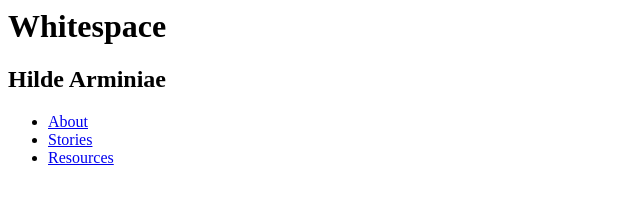
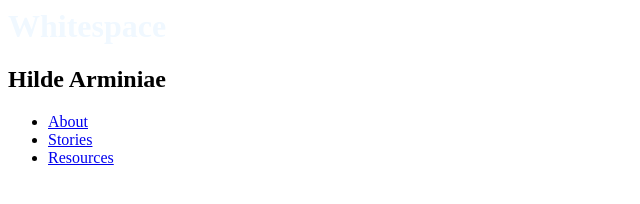
Before and after one commit to PaulaVeronesi/Testproject, a plain HTML site: page index.html in a window 1280 px wide. Shown: the whole page, without its empty margins (0-640 px from the left). Drawn offline with Linux system fonts and the light colour scheme.

Commit message:
Adding css

```diff
--- /dev/null
+++ b/Style.css
@@ -0,0 +1,3 @@
+h1 {
+    color:aliceblue
+}
--- a/index.html
+++ b/index.html
@@ -1,6 +1,6 @@
 <body>
   <header>
-
+    <link href="Style.css" rel="stylesheet">
     <h1>Whitespace</h1>
     <h2>Hilde Arminiae</h2>
     <nav>
```
